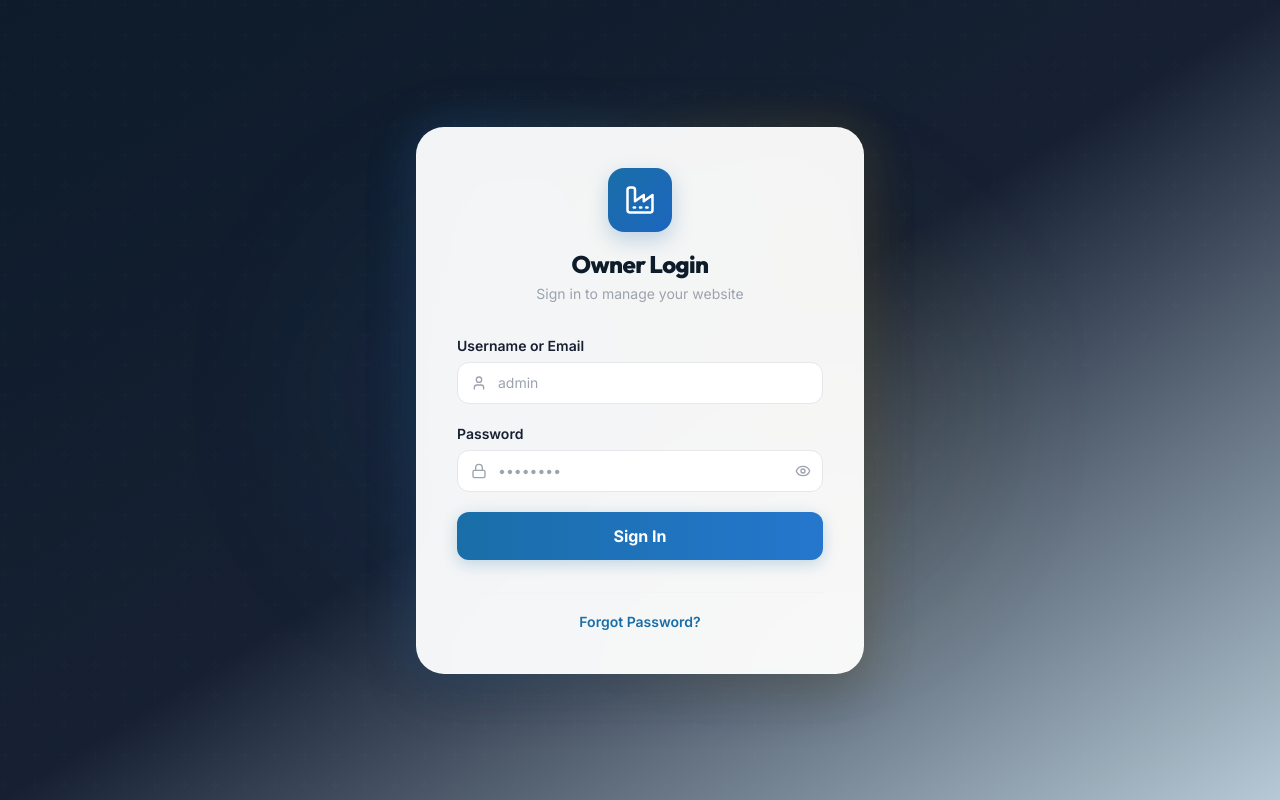
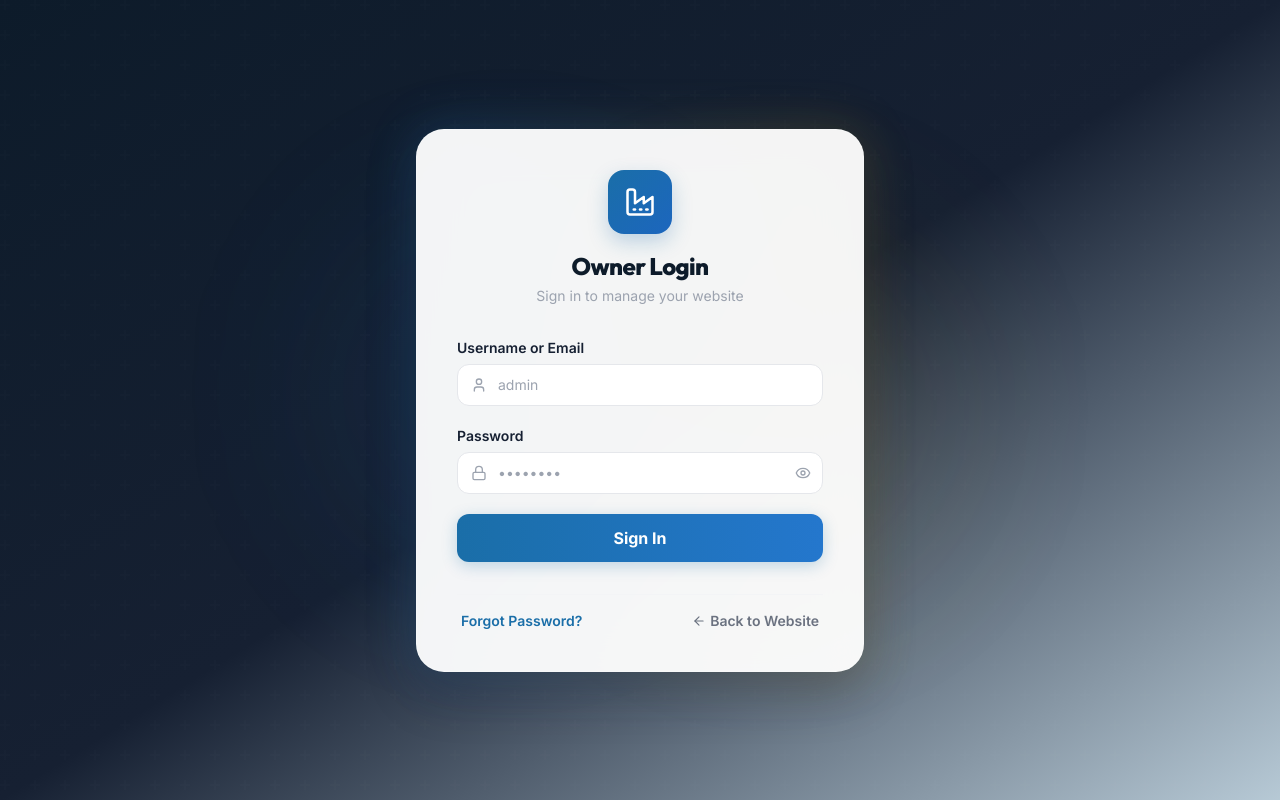
Before and after one commit to Meetsolankiii/brass, a React (Vite) app in the folder frontend/: page /owner/login in a window 1280 px wide. Built offline with nearby package versions, Linux system fonts and the light colour scheme.

Commit message:
Remove test OTP bypass and add Back to Website button to LoginPage

```diff
--- a/frontend/src/admin/pages/LoginPage.tsx
+++ b/frontend/src/admin/pages/LoginPage.tsx
@@ -357,7 +357,7 @@ export default function LoginPage() {
                   </button>
                 </form>
 
-                <div className="text-center mt-8 border-t border-gray-100 pt-4">
+                <div className="text-center mt-8 border-t border-gray-100 pt-4 flex items-center justify-between px-1">
                   <button
                     type="button"
                     onClick={() => {
@@ -369,6 +369,15 @@ export default function LoginPage() {
                     className="text-sm font-semibold text-primary-DEFAULT hover:text-primary-700 transition-colors focus:outline-none"
                   >
                     Forgot Password?
+                  </button>
+
+                  <button
+                    type="button"
+                    onClick={() => navigate('/')}
+                    className="text-sm font-semibold text-gray-500 hover:text-dark-900 transition-colors focus:outline-none flex items-center gap-1"
+                  >
+                    <ArrowLeft size={14} />
+                    Back to Website
                   </button>
                 </div>
               </motion.div>
```
Also changed, not shown: 108 other files (tests, documents, lock files or other folders).
